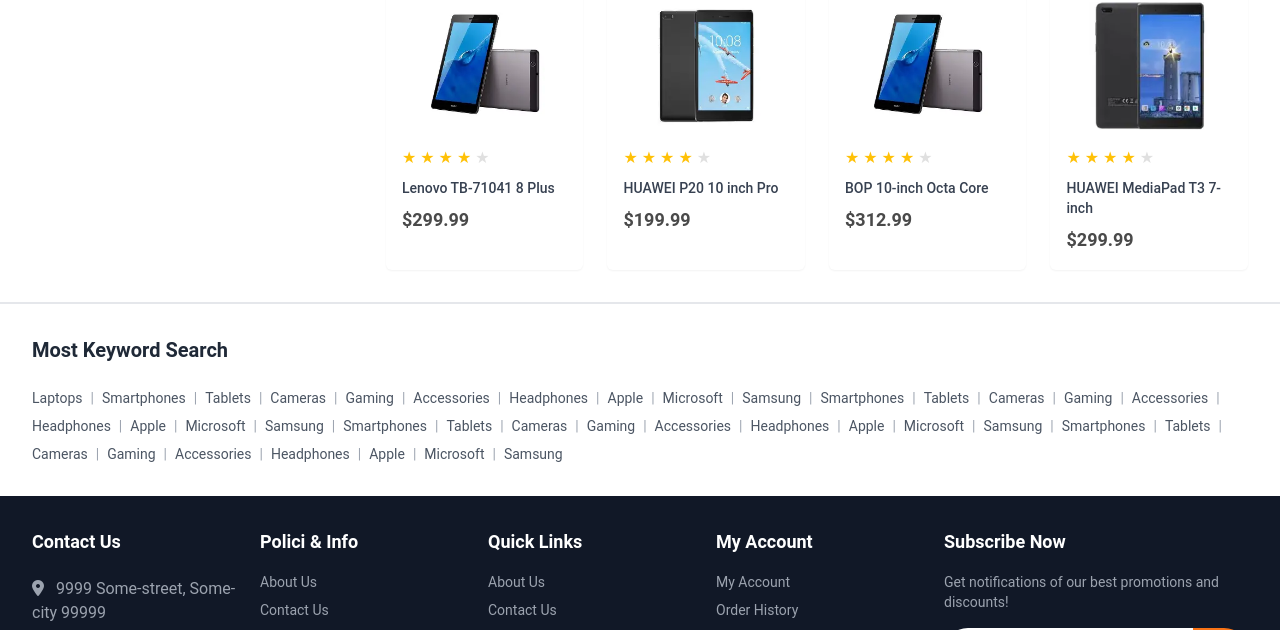
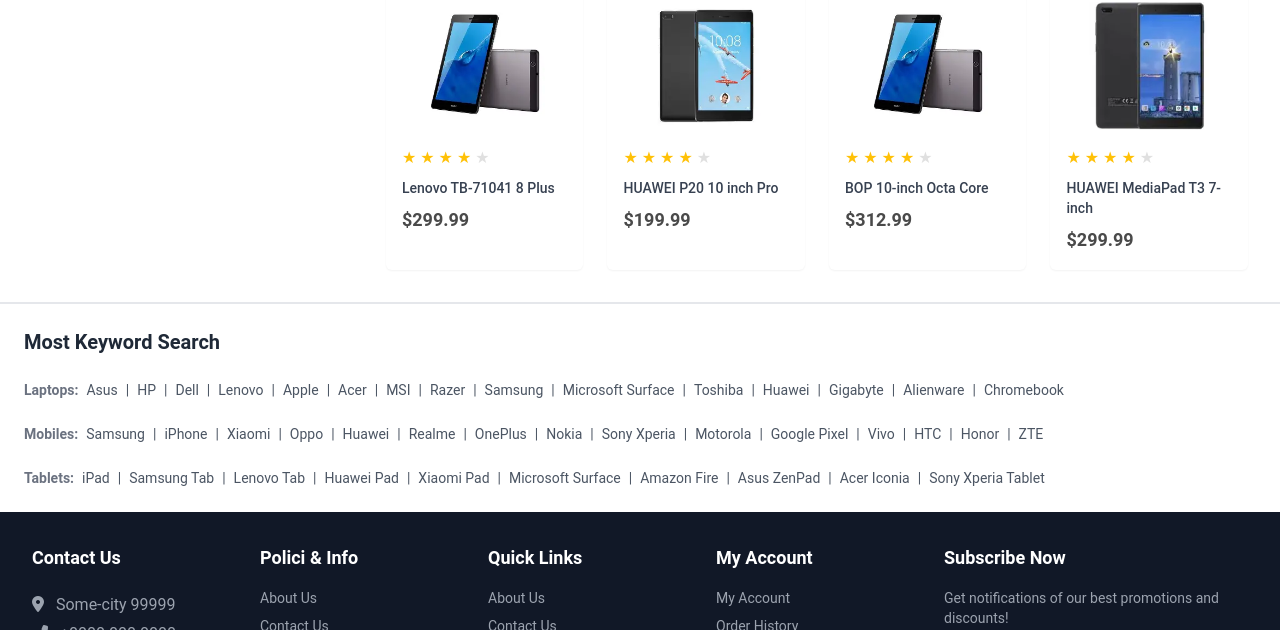
Before and after one commit to AliHassan2712/YouShop-GSG-H1, a plain HTML site: page index.html in a window 1280 px wide. Shown: the part 1434-2064 px from the top of the page. Drawn offline with nearby package versions, Linux system fonts and the light colour scheme.

Commit message:
Refactor product section layout and enhance item categorization

```diff
--- a/index.html
+++ b/index.html
@@ -1020,97 +1020,70 @@
 
 
 
- <section class="bg-white p-6  mx-auto p-8  space-y-8 lg:space-y-0 border-t-2">
+<section class="bg-white p-6 mx-auto space-y-8 lg:space-y-0 border-t-2">
+  <div class="container m-auto">
+    <h2 class="text-xl font-semibold text-gray-800 mb-4 pb-2">Most Keyword Search</h2>
 
-<div class="container m-auto">
-    <h2 class="text-xl font-semibold text-gray-800 mb-4 pb-2">Most Keyword Search</h2>
-  <div class="flex flex-wrap items-center gap-2 text-gray-600 text-sm">
-    <span class="hover:text-orange-500 cursor-pointer">Laptops</span>
-    <span class="text-gray-400">|</span>
-    <span class="hover:text-orange-500 cursor-pointer">Smartphones</span>
-    <span class="text-gray-400">|</span>
-    <span class="hover:text-orange-500 cursor-pointer">Tablets</span>
-    <span class="text-gray-400">|</span>
-    <span class="hover:text-orange-500 cursor-pointer">Cameras</span>
-    <span class="text-gray-400">|</span>
-    <span class="hover:text-orange-500 cursor-pointer">Gaming</span>
-    <span class="text-gray-400">|</span>
-    <span class="hover:text-orange-500 cursor-pointer">Accessories</span>
-    <span class="text-gray-400">|</span>
-    <span class="hover:text-orange-500 cursor-pointer">Headphones</span>
-    <span class="text-gray-400">|</span>
-    <span class="hover:text-orange-500 cursor-pointer">Apple</span>
-    <span class="text-gray-400">|</span>
-    <span class="hover:text-orange-500 cursor-pointer">Microsoft</span>
-    <span class="text-gray-400">|</span>
-    <span class="hover:text-orange-500 cursor-pointer">Samsung</span>
+    <div class="space-y-6 text-gray-600 text-sm">
 
+      <!-- Laptops -->
+      <div class="flex flex-wrap items-center gap-2 w-full">
+        <span class="font-semibold text-gray-500">Laptops:</span>
+        <span class="hover:text-orange-500 cursor-pointer">Asus</span> |
+        <span class="hover:text-orange-500 cursor-pointer">HP</span> |
+        <span class="hover:text-orange-500 cursor-pointer">Dell</span> |
+        <span class="hover:text-orange-500 cursor-pointer">Lenovo</span> |
+        <span class="hover:text-orange-500 cursor-pointer">Apple</span> |
+        <span class="hover:text-orange-500 cursor-pointer">Acer</span> |
+        <span class="hover:text-orange-500 cursor-pointer">MSI</span> |
+        <span class="hover:text-orange-500 cursor-pointer">Razer</span> |
+        <span class="hover:text-orange-500 cursor-pointer">Samsung</span> |
+        <span class="hover:text-orange-500 cursor-pointer">Microsoft Surface</span> |
+        <span class="hover:text-orange-500 cursor-pointer">Toshiba</span> |
+        <span class="hover:text-orange-500 cursor-pointer">Huawei</span> |
+        <span class="hover:text-orange-500 cursor-pointer">Gigabyte</span> |
+        <span class="hover:text-orange-500 cursor-pointer">Alienware</span> |
+        <span class="hover:text-orange-500 cursor-pointer">Chromebook</span>
+      </div>
 
-        <span class="text-gray-400">|</span>
-    <span class="hover:text-orange-500 cursor-pointer">Smartphones</span>
-    <span class="text-gray-400">|</span>
-    <span class="hover:text-orange-500 cursor-pointer">Tablets</span>
-    <span class="text-gray-400">|</span>
-    <span class="hover:text-orange-500 cursor-pointer">Cameras</span>
-    <span class="text-gray-400">|</span>
-    <span class="hover:text-orange-500 cursor-pointer">Gaming</span>
-    <span class="text-gray-400">|</span>
-    <span class="hover:text-orange-500 cursor-pointer">Accessories</span>
-    <span class="text-gray-400">|</span>
-    <span class="hover:text-orange-500 cursor-pointer">Headphones</span>
-    <span class="text-gray-400">|</span>
-    <span class="hover:text-orange-500 cursor-pointer">Apple</span>
-    <span class="text-gray-400">|</span>
-    <span class="hover:text-orange-500 cursor-pointer">Microsoft</span>
-    <span class="text-gray-400">|</span>
-    <span class="hover:text-orange-500 cursor-pointer">Samsung</span>
+      <!-- Mobiles -->
+      <div class="flex flex-wrap items-center gap-2 w-full">
+        <span class="font-semibold text-gray-500">Mobiles:</span>
+        <span class="hover:text-orange-500 cursor-pointer">Samsung</span> |
+        <span class="hover:text-orange-500 cursor-pointer">iPhone</span> |
+        <span class="hover:text-orange-500 cursor-pointer">Xiaomi</span> |
+        <span class="hover:text-orange-500 cursor-pointer">Oppo</span> |
+        <span class="hover:text-orange-500 cursor-pointer">Huawei</span> |
+        <span class="hover:text-orange-500 cursor-pointer">Realme</span> |
+        <span class="hover:text-orange-500 cursor-pointer">OnePlus</span> |
+        <span class="hover:text-orange-500 cursor-pointer">Nokia</span> |
+        <span class="hover:text-orange-500 cursor-pointer">Sony Xperia</span> |
+        <span class="hover:text-orange-500 cursor-pointer">Motorola</span> |
+        <span class="hover:text-orange-500 cursor-pointer">Google Pixel</span> |
+        <span class="hover:text-orange-500 cursor-pointer">Vivo</span> |
+        <span class="hover:text-orange-500 cursor-pointer">HTC</span> |
+        <span class="hover:text-orange-500 cursor-pointer">Honor</span> |
+        <span class="hover:text-orange-500 cursor-pointer">ZTE</span>
+      </div>
 
+      <!-- Tablets -->
+      <div class="flex flex-wrap items-center gap-2 w-full">
+        <span class="font-semibold text-gray-500">Tablets:</span>
+        <span class="hover:text-orange-500 cursor-pointer">iPad</span> |
+        <span class="hover:text-orange-500 cursor-pointer">Samsung Tab</span> |
+        <span class="hover:text-orange-500 cursor-pointer">Lenovo Tab</span> |
+        <span class="hover:text-orange-500 cursor-pointer">Huawei Pad</span> |
+        <span class="hover:text-orange-500 cursor-pointer">Xiaomi Pad</span> |
+        <span class="hover:text-orange-500 cursor-pointer">Microsoft Surface</span> |
+        <span class="hover:text-orange-500 cursor-pointer">Amazon Fire</span> |
+        <span class="hover:text-orange-500 cursor-pointer">Asus ZenPad</span> |
+        <span class="hover:text-orange-500 cursor-pointer">Acer Iconia</span> |
+        <span class="hover:text-orange-500 cursor-pointer">Sony Xperia Tablet</span>
 
-
-        <span class="text-gray-400">|</span>
-    <span class="hover:text-orange-500 cursor-pointer">Smartphones</span>
-    <span class="text-gray-400">|</span>
-    <span class="hover:text-orange-500 cursor-pointer">Tablets</span>
-    <span class="text-gray-400">|</span>
-    <span class="hover:text-orange-500 cursor-pointer">Cameras</span>
-    <span class="text-gray-400">|</span>
-    <span class="hover:text-orange-500 cursor-pointer">Gaming</span>
-    <span class="text-gray-400">|</span>
-    <span class="hover:text-orange-500 cursor-pointer">Accessories</span>
-    <span class="text-gray-400">|</span>
-    <span class="hover:text-orange-500 cursor-pointer">Headphones</span>
-    <span class="text-gray-400">|</span>
-    <span class="hover:text-orange-500 cursor-pointer">Apple</span>
-    <span class="text-gray-400">|</span>
-    <span class="hover:text-orange-500 cursor-pointer">Microsoft</span>
-    <span class="text-gray-400">|</span>
-    <span class="hover:text-orange-500 cursor-pointer">Samsung</span>
-
-
-
-
-        <span class="text-gray-400">|</span>
-    <span class="hover:text-orange-500 cursor-pointer">Smartphones</span>
-    <span class="text-gray-400">|</span>
-    <span class="hover:text-orange-500 cursor-pointer">Tablets</span>
-    <span class="text-gray-400">|</span>
-    <span class="hover:text-orange-500 cursor-pointer">Cameras</span>
-    <span class="text-gray-400">|</span>
-    <span class="hover:text-orange-500 cursor-pointer">Gaming</span>
-    <span class="text-gray-400">|</span>
-    <span class="hover:text-orange-500 cursor-pointer">Accessories</span>
-    <span class="text-gray-400">|</span>
-    <span class="hover:text-orange-500 cursor-pointer">Headphones</span>
-    <span class="text-gray-400">|</span>
-    <span class="hover:text-orange-500 cursor-pointer">Apple</span>
-    <span class="text-gray-400">|</span>
-    <span class="hover:text-orange-500 cursor-pointer">Microsoft</span>
-    <span class="text-gray-400">|</span>
-    <span class="hover:text-orange-500 cursor-pointer">Samsung</span>
+      </div>
+    </div>
   </div>
-</div>
 </section>
-
 
     <footer class="bg-gray-900 text-gray-400">
       <div
@@ -1119,7 +1092,7 @@
         <div class="w-full lg:w-1/4">
           <h3 class="text-lg font-semibold text-white mb-4">Contact Us</h3>
           <p class="text-sm">
-           <p> <i class="fas fa-map-marker-alt mr-2 mt-2"></i> 9999 Some-street,
+           <p> <i class="fas fa-map-marker-alt mr-2 mt-2"></i>
             Some-city 99999</p>
            <p> <i class="fas fa-phone-alt mr-2 mt-2"></i> +0000 000 0000</p>
            <p>
```
